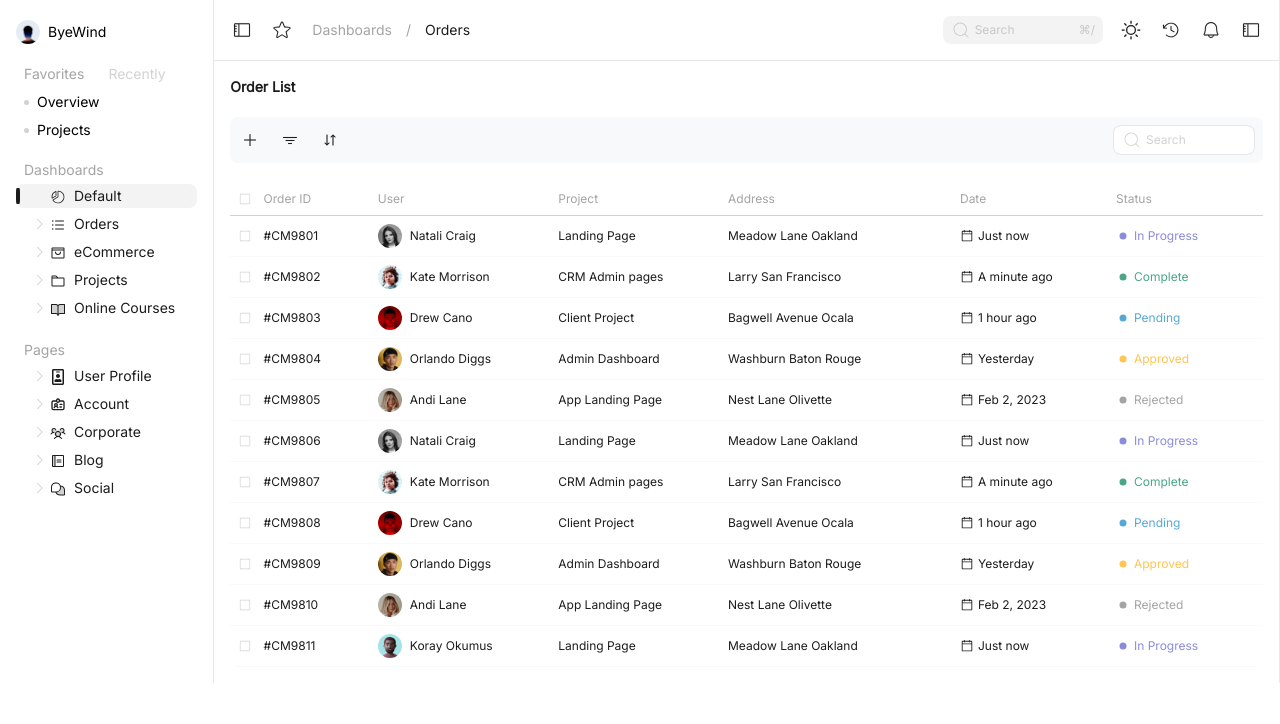
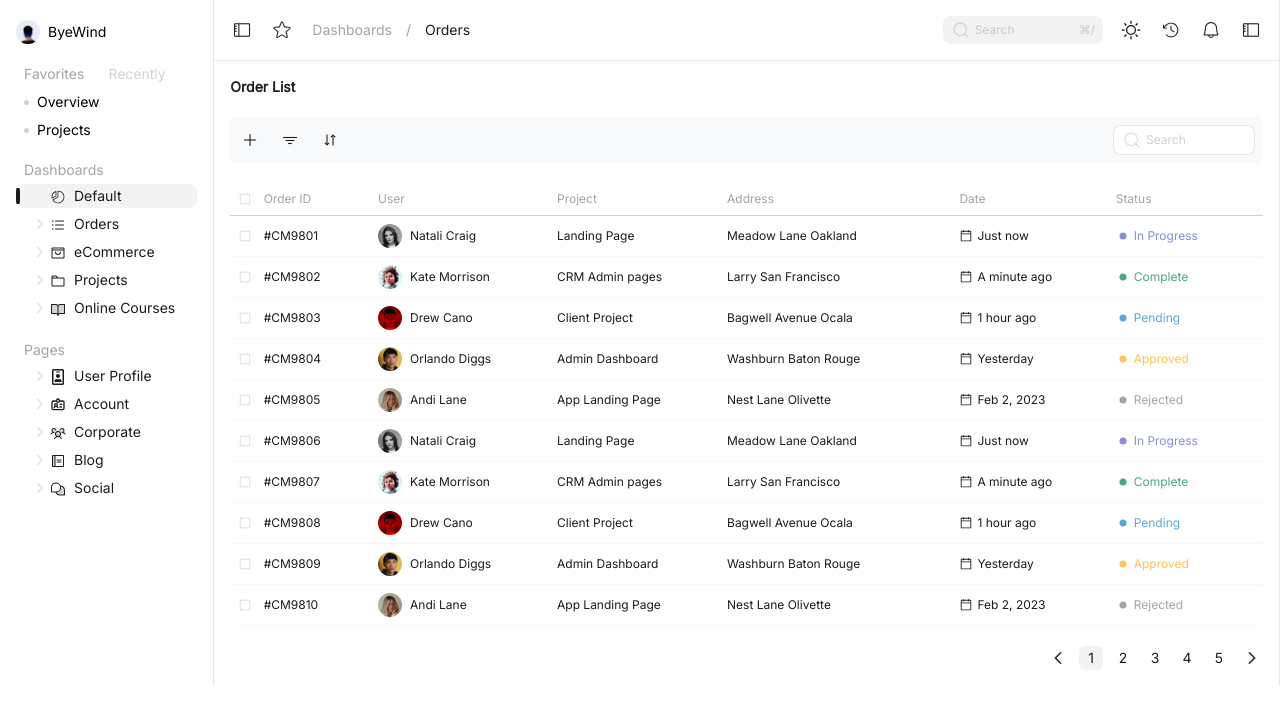
Before and after one commit to SudiptaChakraborty51/ByeWind, a React (Vite) app: page /orders in a window 1280 px wide. Shown: the top 724 px of the page. Built offline with nearby package versions, Linux system fonts and the light colour scheme.

Commit message:
feat: implemented pagination and modified sorting

```diff
--- a/src/components/Order/OrderTable.jsx
+++ b/src/components/Order/OrderTable.jsx
@@ -11,7 +11,12 @@ import { GoDotFill } from "react-icons/go";
 import { MdCheckBox } from "react-icons/md";
 import { toast } from "react-toastify";
 
-const OrderTable = ({ searchedOrder, isSortByStatus }) => {
+const OrderTable = ({
+  searchedOrder,
+  isSortByStatus,
+  currentPage,
+  setCurrentPage = () => {},
+}) => {
   const theme = useSelector((state) => state.theme.theme);
   const [state, setState] = useState({
     checkedIDs: [],
@@ -19,6 +24,8 @@ const OrderTable = ({ searchedOrder, isSortByStatus }) => {
   });
   const [ordersData, setOrdersData] = useState(ordersList);
   const [filteredOrders, setFilteredOrders] = useState([]);
+  const itemsPerPage = 10;
+  const totalPages = 5;
 
   const statusColor = {
     "In Progress": "#8A8CD9",
@@ -80,14 +87,27 @@ const OrderTable = ({ searchedOrder, isSortByStatus }) => {
       Complete: 4,
       Rejected: 5,
     };
+
     if (!searchedOrder) {
       if (isSortByStatus) {
         const sorted = [...ordersData]?.sort((a, b) => {
           return statusPriority[a.status] - statusPriority[b.status];
         });
-        setFilteredOrders(sorted);
+        const sliced = [...sorted]?.slice(0, totalPages * itemsPerPage);
+
+        const paginated = sliced?.slice(
+          (currentPage - 1) * itemsPerPage,
+          currentPage * itemsPerPage
+        );
+        setFilteredOrders(paginated);
       } else {
-        setFilteredOrders(ordersData);
+        const sliced = [...ordersData]?.slice(0, totalPages * itemsPerPage);
+
+        const paginated = sliced?.slice(
+          (currentPage - 1) * itemsPerPage,
+          currentPage * itemsPerPage
+        );
+        setFilteredOrders(paginated);
       }
     } else {
       const filtered = ordersData?.filter(
@@ -101,12 +121,24 @@ const OrderTable = ({ searchedOrder, isSortByStatus }) => {
         const sorted = filtered?.sort((a, b) => {
           return statusPriority[a.status] - statusPriority[b.status];
         });
-        setFilteredOrders(sorted);
+        const sliced = [...sorted]?.slice(0, totalPages * itemsPerPage);
+
+        const paginated = sliced?.slice(
+          (currentPage - 1) * itemsPerPage,
+          currentPage * itemsPerPage
+        );
+        setFilteredOrders(paginated);
       } else {
-        setFilteredOrders(filtered);
+        const sliced = [...filtered]?.slice(0, totalPages * itemsPerPage);
+
+        const paginated = sliced?.slice(
+          (currentPage - 1) * itemsPerPage,
+          currentPage * itemsPerPage
+        );
+        setFilteredOrders(paginated);
       }
     }
-  }, [searchedOrder, ordersData, isSortByStatus]);
+  }, [searchedOrder, ordersData, isSortByStatus, currentPage]);
 
   return (
     <div className="relative overflow-x-auto sm:rounded-lg">
--- a/src/components/Order/Orders.jsx
+++ b/src/components/Order/Orders.jsx
@@ -1,6 +1,7 @@
 import React, { useState } from "react";
 import { useSelector } from "react-redux";
 import { PiPlus, PiFunnelSimple, PiArrowsDownUp } from "react-icons/pi";
+import { LiaAngleLeftSolid, LiaAngleRightSolid } from "react-icons/lia";
 import { CiSearch } from "react-icons/ci";
 import OrderTable from "./OrderTable";
 
@@ -10,6 +11,8 @@ const Orders = () => {
     searchedOrder: "",
     isSortByStatus: false,
   });
+  const [currentPage, setCurrentPage] = useState(1);
+  const totalPages = 5;
 
   const handleSearchedOrder = (e) => {
     setState((prev) => {
@@ -99,7 +102,60 @@ const Orders = () => {
       <OrderTable
         searchedOrder={state?.searchedOrder}
         isSortByStatus={state?.isSortByStatus}
+        currentPage={currentPage}
+        setCurrentPage={setCurrentPage}
       />
+      <div className="flex items-center gap-2 justify-center md:justify-end">
+        <LiaAngleLeftSolid
+          size={24}
+          strokeWidth={1.5}
+          className={`${
+            currentPage === 1
+              ? "cursor-not-allowed"
+              : `cursor-pointer ${
+                  theme ? "hover:bg-[#FFFFFF1A]" : "hover:bg-[#1C1C1C0D]"
+                }`
+          }
+           p-1 rounded-md transition-transform hover:scale-105 duration-500 ease-in-out ${
+             theme ? "text-[#FFFFFF]" : "text-[#1C1C1C]"
+           }`}
+          onClick={() => setCurrentPage((prev) => Math.max(prev - 1, 1))}
+        />
+        {[...Array(totalPages)].map((d, i) => (
+          <p
+            key={i}
+            className={`${
+              currentPage === i + 1
+                ? `${theme ? "bg-[#FFFFFF1A]" : "bg-[#1C1C1C0D]"}`
+                : ""
+            } cursor-pointer text-sm font-normal w-[24px] h-[24px] rounded-md flex items-center justify-center transition-transform hover:scale-105 duration-500 ease-in-out ${
+              theme
+                ? "text-[#FFFFFF] hover:bg-[#FFFFFF1A]"
+                : "text-[#1C1C1C] hover:bg-[#1C1C1C0D]"
+            }`}
+            onClick={() => setCurrentPage(i + 1)}
+          >
+            {i + 1}
+          </p>
+        ))}
+        <LiaAngleRightSolid
+          size={24}
+          strokeWidth={1.5}
+          className={`${
+            totalPages === currentPage
+              ? "cursor-not-allowed"
+              : `cursor-pointer ${
+                  theme ? "hover:bg-[#FFFFFF1A]" : "hover:bg-[#1C1C1C0D]"
+                }`
+          }
+           p-1 rounded-md transition-transform hover:scale-105 duration-500 ease-in-out ${
+             theme ? "text-[#FFFFFF]" : "text-[#1C1C1C]"
+           }`}
+          onClick={() =>
+            setCurrentPage((prev) => Math.min(prev + 1, totalPages))
+          }
+        />
+      </div>
     </main>
   );
 };
```
